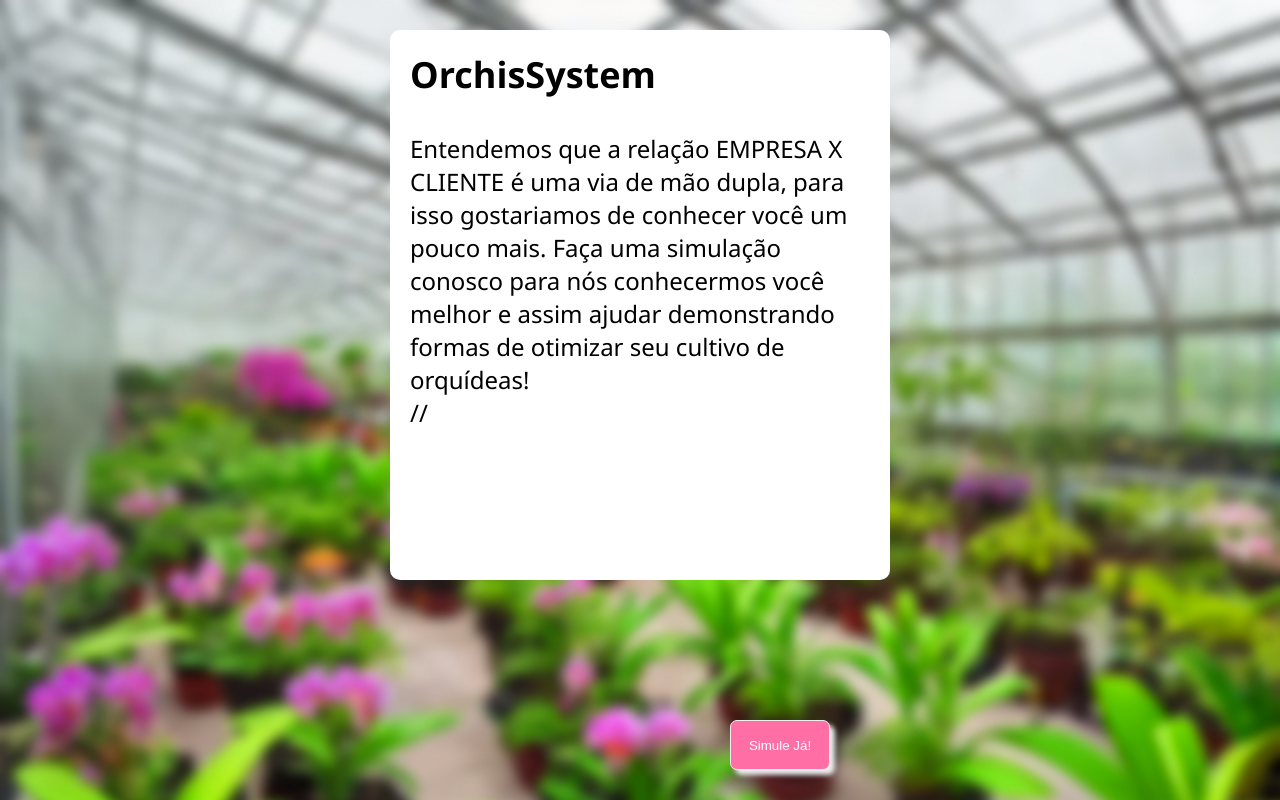
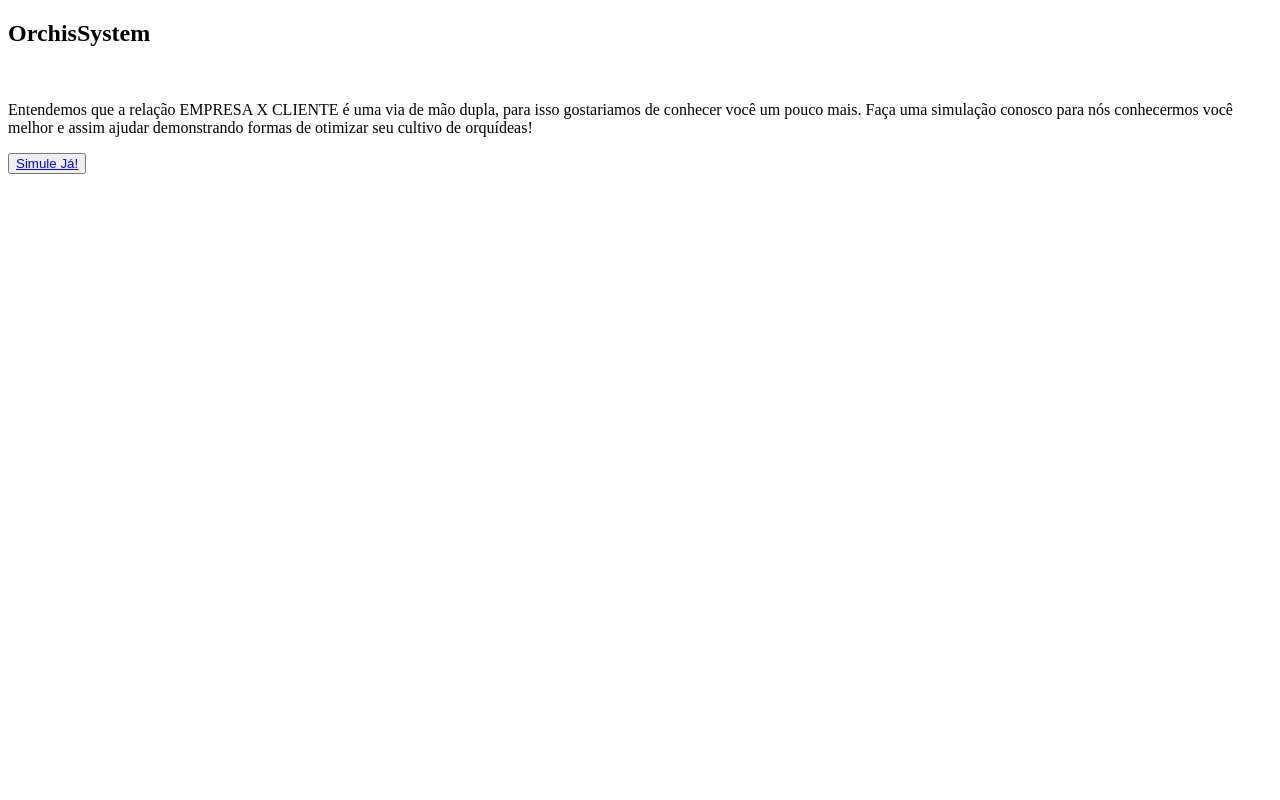
Before and after one commit to OrchisSystems/Desenvolvimento, a plain HTML site: page Calculadoras/calculadora_financeira_rennan/Calculadora financeira v2/index.html in a window 1280 px wide. Drawn offline with Linux system fonts and the light colour scheme.

Commit message:
Atualização calculadora Rennan

```diff
--- a/Calculadoras/calculadora_financeira_rennan/Calculadora financeira v2/index.html
+++ b/Calculadoras/calculadora_financeira_rennan/Calculadora financeira v2/index.html
@@ -5,7 +5,7 @@
         <meta name="viewport" content="width=device-width, initial-scale=1.0">
         <title>Calculadora financeira
         </title>
-        <link rel="stylesheet" href="style.css">
+        <!-- <link rel="stylesheet" href="style.css"> -->
     </head>
     <body>
         <section class="container">
@@ -15,9 +15,13 @@
                     gostariamos de conhecer você um pouco mais. Faça uma simulação conosco para nós
                     conhecermos você melhor e assim ajudar demonstrando formas de otimizar seu
                     cultivo de orquídeas!
-            </p> //
+                </p>
             </div>
-        <button><a href="simulation.html">Simule Já!</a></button>
+            <div class="btn">
+                <button >
+                    <a href="simulation.html">Simule Já!</a>
+                </button>
+            </div>
         </section>
     </body>
 </html>
--- a/Calculadoras/calculadora_financeira_rennan/Calculadora financeira v2/style.css
+++ b/Calculadoras/calculadora_financeira_rennan/Calculadora financeira v2/style.css
@@ -15,12 +15,17 @@ section {
     height: 550px;
     margin: 30px auto auto;
     border-radius: 10px;
+    display: flex;
+    flex-direction: column;
+    justify-content: space-between;
 }
 
 .textos {
     padding: 20px;
     font-size: 24px;
     font-family: 'Segoe UI', Tahoma, Geneva, Verdana, sans-serif;
+    display: flex;
+    flex-direction: column;
 }
 
 button {
@@ -28,17 +33,21 @@ button {
     color: #fff;
     border: 1px solid #eee;
     border-radius: 7px;
-    box-shadow: 5px 5px 5px #eee;
     font-family: Arial, Helvetica, sans-serif;
     font-style: oblique,initial;
     width: 100px;
     height: 50px;
-    position: absolute;
-    bottom: 30px;
-    right: 450px;
+
 }
 
 a{
     text-decoration: none;
     color: #fff;
 }
+
+.btn{
+    max-width: 100%;
+    display: flex;
+    justify-content: end;
+    padding: 5px;
+}
```
Also changed, not shown: Calculadoras/calculadora_financeira_rennan/Calculadora financeira v2/simulation.html (+6 -11 lines). Lines whose indentation alone changed are shown as unchanged.
